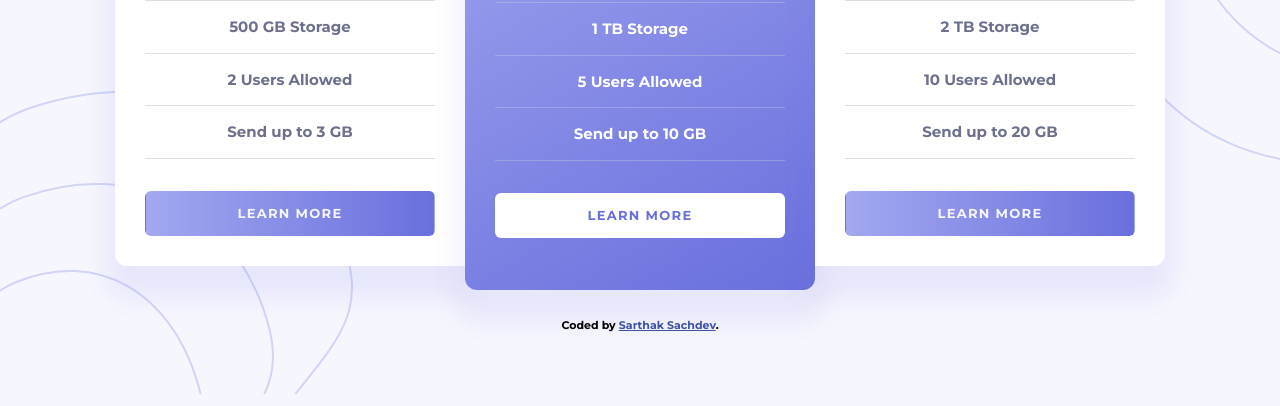
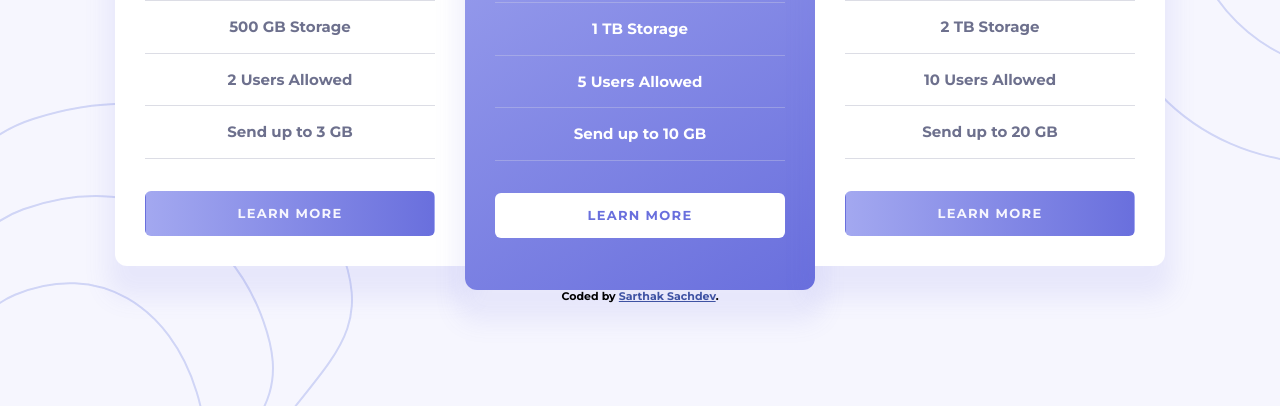
Before and after one commit to SartHak-0-Sach/Pricing-component-with-toggle_frontend_project, a plain HTML site: page index.html in a window 1280 px wide. Shown: the part 456-862 px from the top of the page. Drawn offline with nearby package versions, Linux system fonts and the light colour scheme; a script that the page names is missing.

Commit message:
Update style.css

```diff
--- a/style.css
+++ b/style.css
@@ -592,10 +592,6 @@ h2 {
 
 /* Footer */
 .attribution {
-    position: absolute;
-    bottom: .8rem;
-    left: 50%;
-    transform: translateX(-50%);
     font-size: 11px;
     text-align: center;
     color: black;
```
